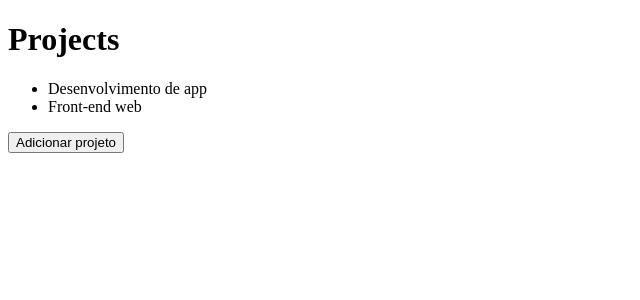
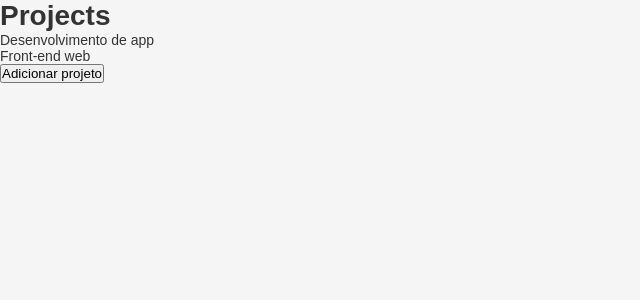
Before and after one commit to JorgeZarlenga/2_frontend_com_reactjs, a React app: page / in a window 1280 px wide. Shown: the top 300 px of the page, without its empty margins (0-640 px from the left). Built offline with nearby package versions, Linux system fonts and the light colour scheme; no server answers.

Commit message:
Importação de CSS e imagens e listagem de projetos

```diff
--- /dev/null
+++ b/src/App.css
@@ -0,0 +1,12 @@
+* {
+    margin: 0;
+    padding: 0;
+    outline: 0;
+    box-sizing: border-box;
+}
+
+body {
+    background: #F5F5F5;
+    font: 14px sans-serif;
+    color: #333
+}
--- a/src/App.js
+++ b/src/App.js
@@ -1,6 +1,10 @@
 // Arquivo principal
 
-import React, {useState} from 'react';
+import React, {useState, useEffect} from 'react'; // useEffect dispara funções ao passo da alteração de informações
+import api from './services/api';
+
+import './App.css';
+//import backgroundImage from './assets/background.jpg';
 
 import Header from './components/Header';
 
@@ -16,6 +20,13 @@ function App()
 {
 
     const [projects, setProjects] = useState(['Desenvolvimento de app', 'Front-end web']);
+
+    useEffect(() => {                // 2 parâmetros (qual função disparar e o segundo é quando disparar)
+                                    // array de dependências
+        api.get('/projects').then(response => {
+            console.log(response);
+        }); // ou só projects
+    }, []);
 
     //useState retorna um array com 2 posições:
 
@@ -36,6 +47,8 @@ function App()
         <>
 
             <Header title="Projects" />
+
+
 
             <ul>
                 {projects.map(project => <li key = {project}>{project}</li>)}
--- /dev/null
+++ b/src/services/api.js
@@ -0,0 +1,9 @@
+import axios from 'axios';
+
+// Criando instância do axios:
+
+const api = axios.create({
+    baseURL: 'http://localhost:3333'
+});
+
+export default api;
--- a/webpack.config.js
+++ b/webpack.config.js
@@ -19,6 +19,20 @@ module.exports = {
                 use: {
                     loader: 'babel-loader'
                 }
+            },
+            {
+                test: /\.css$/,
+                exclude: /node_modules/,
+                use: [
+                    {loader: 'style-loader'},
+                    {loader: 'css-loader'}
+                ]
+            },
+            {
+              test: /.*\.(gif|png|jpe?g)$/i,
+              use: {
+                  loader: 'file-loader',
+              }
             }
         ]
     }
```
Also changed, not shown: package.json (+8 -0 lines), 1 other file (tests, documents, lock files or other folders).
